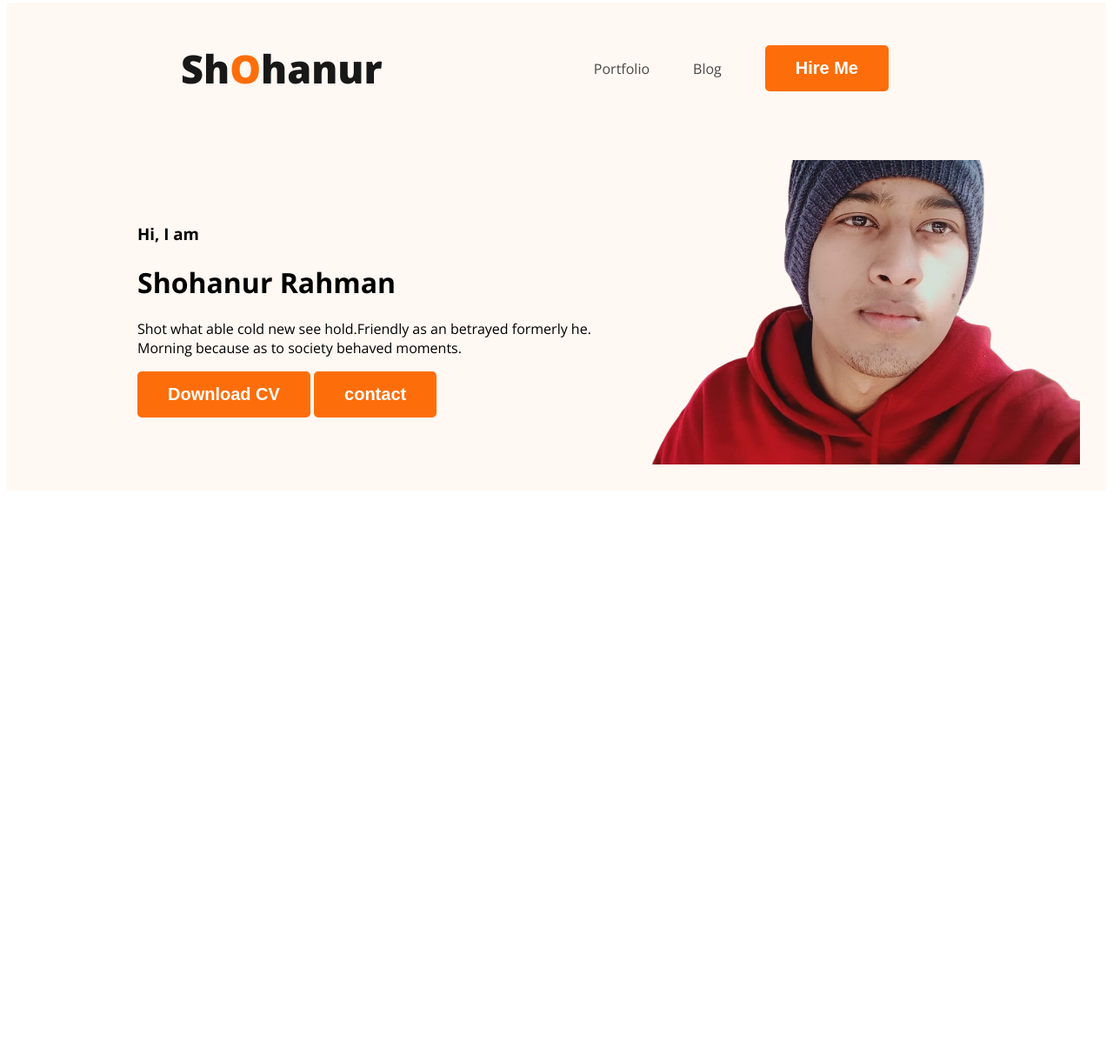
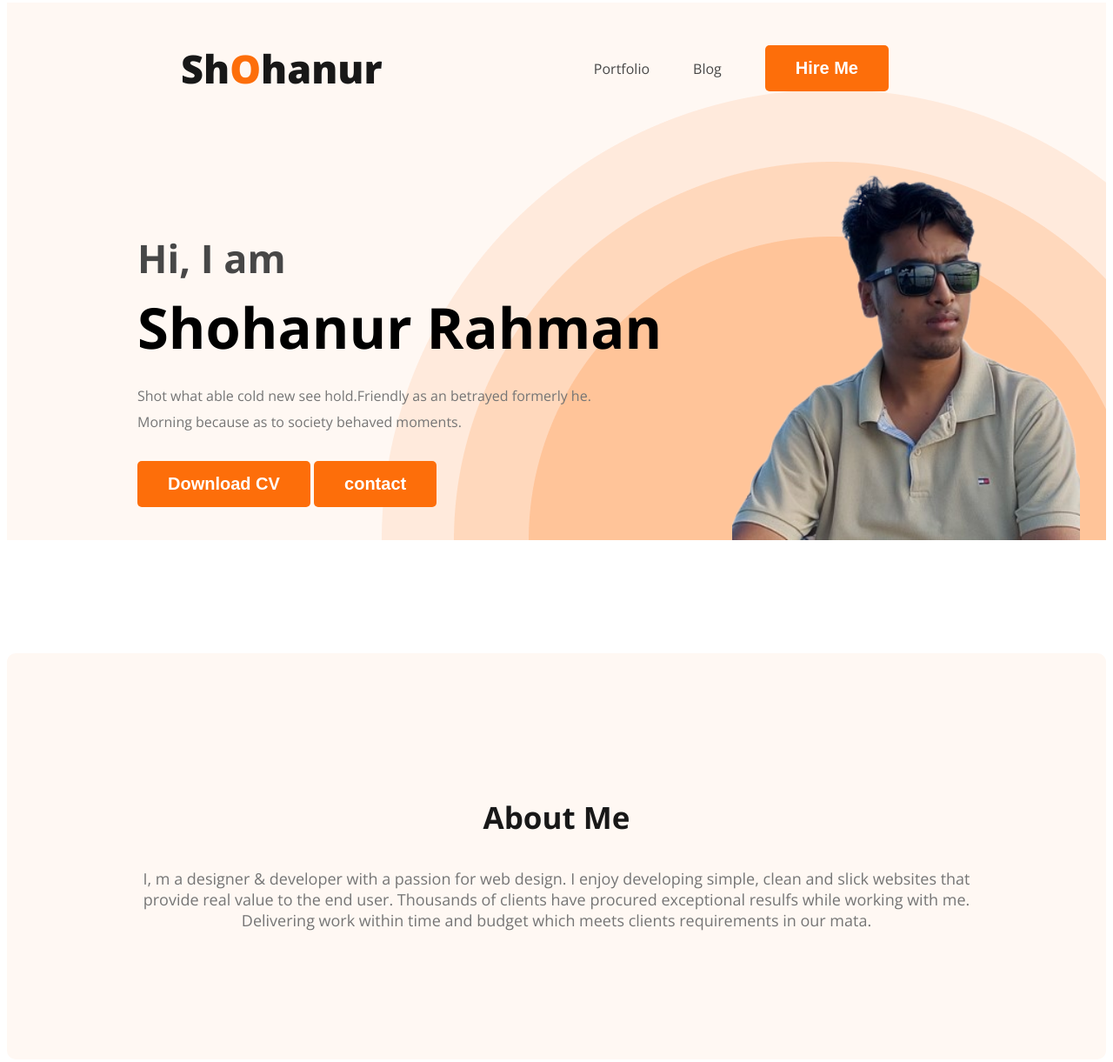
Before and after one commit to Fshohanur/webdeveloper-porttfolio, a plain HTML site: page index.html in a window 1280 px wide. Shown: the part 5-1226 px from the top of the page at 87% size. Before the commit the page ends 800 px from the top, so only its background shows below. Drawn offline with nearby package versions, Linux system fonts and the light colour scheme.

Commit message:
about section created

```diff
--- a/index.html
+++ b/index.html
@@ -25,16 +25,20 @@
             <div class="banner-content">
                 <h3 class="banner-greeting">Hi, I am</h3>
                 <h1 class="banner-titel">Shohanur Rahman</h1>
-                <p>Shot what able cold new see hold.Friendly as an betrayed formerly he. Morning because as to society
-                    behaved moments.</p>
+                <p class="banner-description">Shot what able cold new see hold.Friendly as an betrayed formerly he. <br> Morning because as to society behaved moments.</p>
                 <button class="btn-primary">Download CV</button>
                 <button class="btn-primary">contact</button>
                  </div>
-                 <img class="profile-pic" src="images/IMG-20201224-WA0016-removebg.png" alt="">
+                 <img class="profile-pic" width="200px" src="images/Screenshot_4-removebg-preview (1).png" alt="">
         </div>
     </header>
     <main>
-
+        <section class="about">
+            <h3 class="section-title">About Me</h3>
+            <p class="section-description">
+                I, m a designer & developer with a passion for web design. I enjoy developing simple, clean and slick websites that provide real value to the end user. Thousands of clients have procured exceptional resulfs while working with me. Delivering work within time and budget which meets clients requirements in our mata.
+            </p>
+        </section>
     </main>
     <footer>
 
--- a/styles/portfolio.css
+++ b/styles/portfolio.css
@@ -18,6 +18,23 @@ body {
     padding: 15px 35px;
 }
 
+.section-title {
+    color: #181818;
+    text-align: center;
+
+    font-size: 35px;
+
+    font-weight: 700;
+    line-height: normal;
+}
+.section-description{
+    color: #757575;
+text-align: center;
+
+font-size: 18px;
+
+}
+
 /* nav related styles */
 nav {
     display: flex;
@@ -28,7 +45,7 @@ nav {
 }
 
 .nav-titel {
-    color: var(--Dark-01, #181818);
+    color:  #181818;
     font-size: 45px;
     font-style: normal;
     font-weight: 800;
@@ -54,15 +71,60 @@ nav a {
 /* header related styles */
 .header {
     background-color: #FFF8F3;
+    background-image: url('../images/header_bg.png');
+    background-repeat: no-repeat;
+    background-position: bottom right;
 }
 
 .banner {
-    padding: 30px 30px 30px 150px;
+    padding: 30px 30px 0px 150px;
     display: flex;
     align-items: center;
+    justify-content: space-between;
 }
 
+banner-content {
+    max-width: 500px;
+}
+
+
+
 .banner .profile-pic {
-    width: 500px;
+    width: 400px;
 
 }
+
+.banner-greeting {
+    font-size: 45px;
+    color:  #474747;
+    margin-bottom: 0;
+
+}
+
+.banner-titel {
+    font-size: 65px;
+    margin-top: 5px;
+    font-weight: 600;
+    margin-bottom: 20px;
+}
+
+.banner-description {
+
+    margin-top: 20px;
+    margin-bottom: 30px;
+    color: #757575;
+
+    font-size: 16px;
+    font-weight: 400;
+    line-height: 30px;
+}
+
+/* main section styles*/
+
+/* about section styles */
+.about {
+    padding: 130px;
+    border-radius: 10px;
+    background: #FFF8F3;
+    margin: 130px 0;
+}
```
Also changed, not shown: images/Screenshot_4-removebg-preview (1).png (added).
